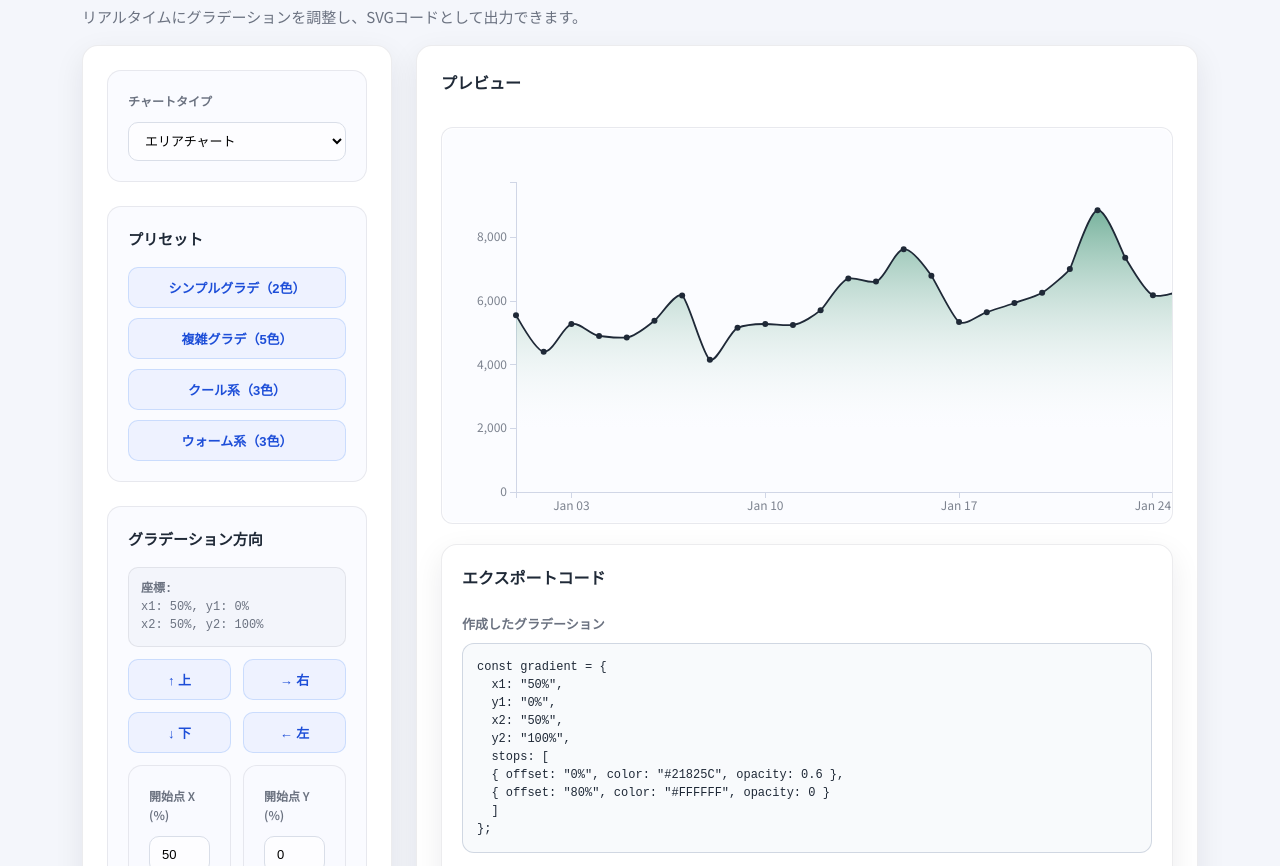
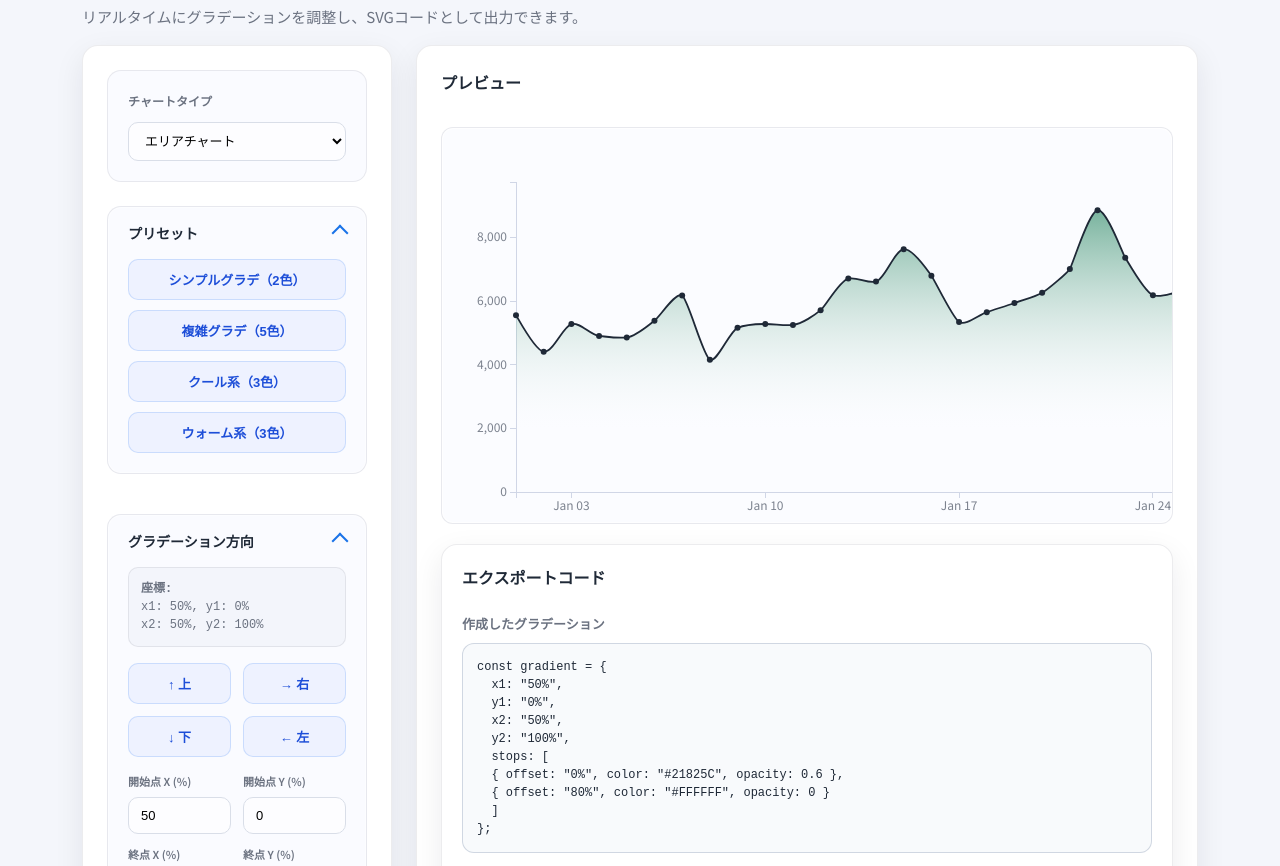
Before and after one commit to data-visualization-lectures/svg-gradient, a plain HTML site: page index.html in a window 1280 px wide. Shown: the part 80-946 px from the top of the page. Drawn offline with nearby package versions, Linux system fonts and the light colour scheme.

Commit message:
アコーディオンUIを付与

```diff
--- a/index.html
+++ b/index.html
@@ -30,8 +30,12 @@
 			</div>
 
 			<!-- Presets -->
-			<div class="control-group">
-				<div class="section-title">プリセット</div>
+			<div class="accordion is-open" data-accordion>
+				<button class="accordion-header" type="button" data-accordion-toggle aria-expanded="true">
+					<span>プリセット</span>
+					<span class="accordion-icon" aria-hidden="true"></span>
+				</button>
+				<div class="accordion-content" data-accordion-content>
 					<div class="preset-buttons">
 						<button class="btn-secondary" onclick="applyPreset('oneColor')">シンプルグラデ（2色）</button>
 						<button class="btn-secondary" onclick="applyPreset('multipleColors')">複雑グラデ（5色）</button>
@@ -39,11 +43,15 @@
 						<button class="btn-secondary" onclick="applyPreset('warmTones')">ウォーム系（3色）</button>
 					</div>
 				</div>
+			</div>
 
 			<!-- Gradient Direction -->
-			<div class="control-group">
-				<div class="section-title">グラデーション方向</div>
-
+			<div class="accordion is-open" data-accordion>
+				<button class="accordion-header" type="button" data-accordion-toggle aria-expanded="true">
+					<span>グラデーション方向</span>
+					<span class="accordion-icon" aria-hidden="true"></span>
+				</button>
+				<div class="accordion-content" data-accordion-content>
 					<div class="coordinates-display">
 						<strong>座標:</strong><br>
 						<span id="coordinatesDisplay">x1: 0%, y1: 100%<br>x2: 0%, y2: 0%</span>
@@ -62,21 +70,22 @@
 					</div>
 
 					<div class="coordinates-inputs" id="coordinatesInputs">
-					<div class="control-group">
+						<div>
 							<label class="control-label">開始点 X (%)</label>
 							<input type="number" id="x1Input" min="0" max="100" value="0" onchange="updateFromCoordinates()">
 						</div>
-					<div class="control-group">
+						<div>
 							<label class="control-label">開始点 Y (%)</label>
 							<input type="number" id="y1Input" min="0" max="100" value="100" onchange="updateFromCoordinates()">
 						</div>
-					<div class="control-group">
+						<div>
 							<label class="control-label">終点 X (%)</label>
 							<input type="number" id="x2Input" min="0" max="100" value="0" onchange="updateFromCoordinates()">
 						</div>
-					<div class="control-group">
+						<div>
 							<label class="control-label">終点 Y (%)</label>
 							<input type="number" id="y2Input" min="0" max="100" value="0" onchange="updateFromCoordinates()">
+						</div>
 					</div>
 				</div>
 			</div>
--- a/script.js
+++ b/script.js
@@ -61,6 +61,7 @@ const chartRenderers = {
 
 // 初期化
 window.addEventListener('DOMContentLoaded', function() {
+	initAccordions();
 	loadData();
 	applyPreset('oneColor');
 	updateUI();
@@ -666,6 +667,33 @@ function adjustChartGradientDefaults() {
 	}
 }
 
+function initAccordions() {
+	const accordions = document.querySelectorAll('[data-accordion]');
+	accordions.forEach(acc => {
+		const toggle = acc.querySelector('[data-accordion-toggle]');
+		const content = acc.querySelector('[data-accordion-content]');
+		if (!toggle || !content) return;
+
+		const applyState = (isOpen) => {
+			if (isOpen) {
+				acc.classList.add('is-open');
+				content.style.display = 'block';
+			} else {
+				acc.classList.remove('is-open');
+				content.style.display = 'none';
+			}
+			toggle.setAttribute('aria-expanded', isOpen ? 'true' : 'false');
+		};
+
+		applyState(acc.classList.contains('is-open'));
+
+		toggle.addEventListener('click', () => {
+			const willOpen = !acc.classList.contains('is-open');
+			applyState(willOpen);
+		});
+	});
+}
+
 function rotateGradientBy180() {
 	state.gradient.angle = normalizeAngle(state.gradient.angle + 180);
 	const coords = angleToCoordinates(state.gradient.angle);
--- a/style.css
+++ b/style.css
@@ -130,6 +130,79 @@ body {
 	background: rgba(248, 250, 255, 0.7);
 	border: 1px solid var(--color-border);
 	border-radius: 14px;
+}
+
+.accordion {
+	background: rgba(248, 250, 255, 0.7);
+	border: 1px solid var(--color-border);
+	border-radius: 14px;
+	box-shadow: inset 0 0 0 1px rgba(255, 255, 255, 0.5);
+	overflow: hidden;
+}
+
+.accordion + .accordion {
+	margin-top: 16px;
+}
+
+.accordion-header {
+	width: 100%;
+	padding: 16px 20px;
+	background: none;
+	border: none;
+	display: flex;
+	align-items: center;
+	justify-content: space-between;
+	font-size: 14px;
+	font-weight: 600;
+	color: var(--color-text);
+	cursor: pointer;
+}
+
+.accordion-header:hover {
+	background: rgba(26, 115, 232, 0.08);
+}
+
+.accordion-icon {
+	width: 12px;
+	height: 12px;
+	border-right: 2px solid var(--color-muted);
+	border-bottom: 2px solid var(--color-muted);
+	transform: rotate(45deg);
+	transition: transform 0.2s ease, border-color 0.2s ease;
+}
+
+.accordion.is-open .accordion-icon {
+	transform: rotate(225deg);
+	border-color: var(--color-accent);
+}
+
+.accordion-content {
+	padding: 0 20px 20px;
+	display: block;
+}
+
+.accordion:not(.is-open) .accordion-content {
+	display: none;
+}
+
+.accordion-content > * + * {
+	margin-top: 16px;
+}
+
+.accordion .coordinates-inputs > div {
+	display: flex;
+	flex-direction: column;
+	gap: 6px;
+}
+
+.accordion .control-label {
+	font-size: 11px;
+}
+
+.accordion .coordinates-inputs > div {
+	background: none;
+	border: none;
+	padding: 0;
 }
 
 .section-title {
```
Lines whose indentation alone changed are shown as unchanged.
